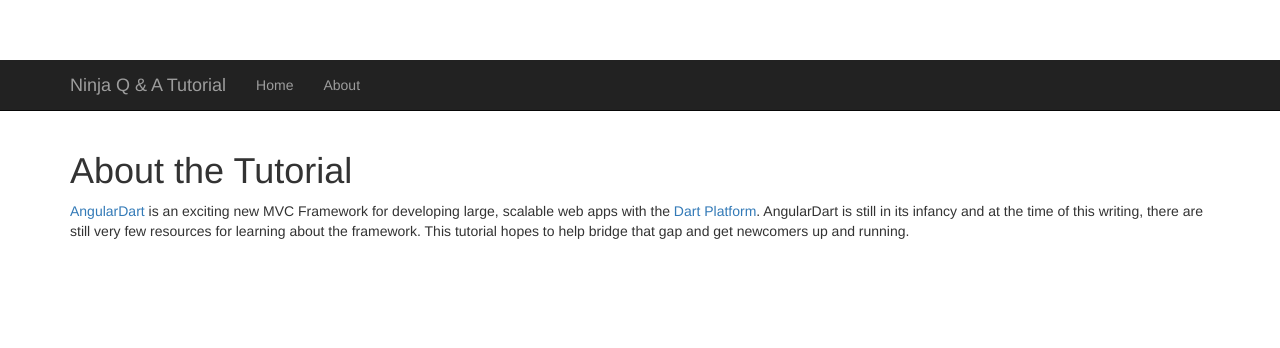
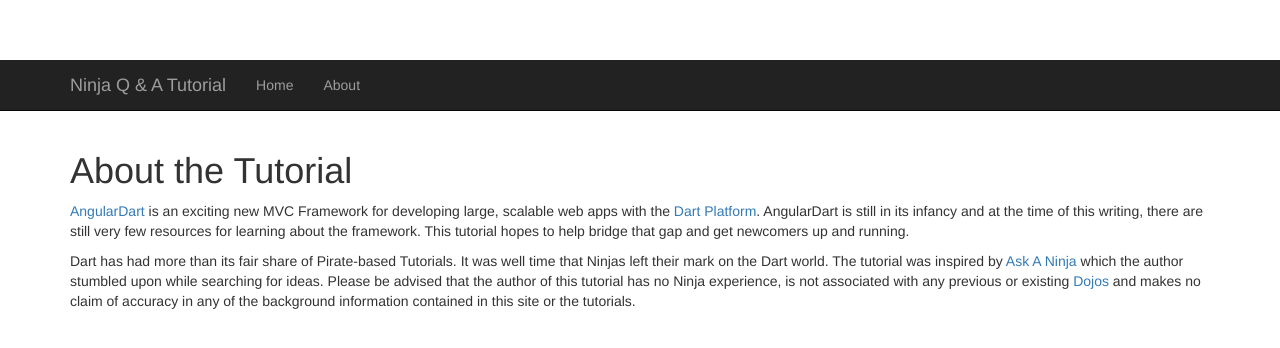
Before and after one commit to butlermatt/NinjaQA, a Jekyll site: the page built from about/index.md, in a window 1280 px wide. Shown: the top 348 px of the page. Built offline with Jekyll 4.4.1, drawn with Linux system fonts in a browser that asks for light colours; nearby versions of some CDN libraries; Markdown is read by kramdown in place of the engine named in the settings.

Commit message:
Fixes to make sure syntax highlighting works

```diff
--- a/_includes/header.html
+++ b/_includes/header.html
@@ -8,6 +8,8 @@
 
     <link rel="stylesheet" href="//netdna.bootstrapcdn.com/bootstrap/3.1.0/css/bootstrap.min.css">
     <script src="//netdna.bootstrapcdn.com/bootstrap/3.1.0/js/bootstrap.min.js"></script>
+
+    <link rel="stylesheet" href="{{site.baseurl}}/css/syntax.css">
     <style>
       body {
         padding-top: 60px;
--- a/about/index.md
+++ b/about/index.md
@@ -11,3 +11,11 @@
 at the time of this writing, there are still very few resources for learning
 about the framework. This tutorial hopes to help bridge that gap and get
 newcomers up and running.
+
+Dart has had more than its fair share of Pirate-based Tutorials. It was well
+time that Ninjas left their mark on the Dart world. The tutorial was inspired
+by [Ask A Ninja](http://askaninja.com/) which the author stumbled upon while
+searching for ideas. Please be advised that the author of this tutorial has
+no Ninja experience, is not associated with any previous or existing
+[Dojos](http://en.wikipedia.org/wiki/Dojo) and makes no claim of accuracy in
+any of the background information contained in this site or the tutorials.
```
Also changed, not shown: index.md (+10 -1 lines).
